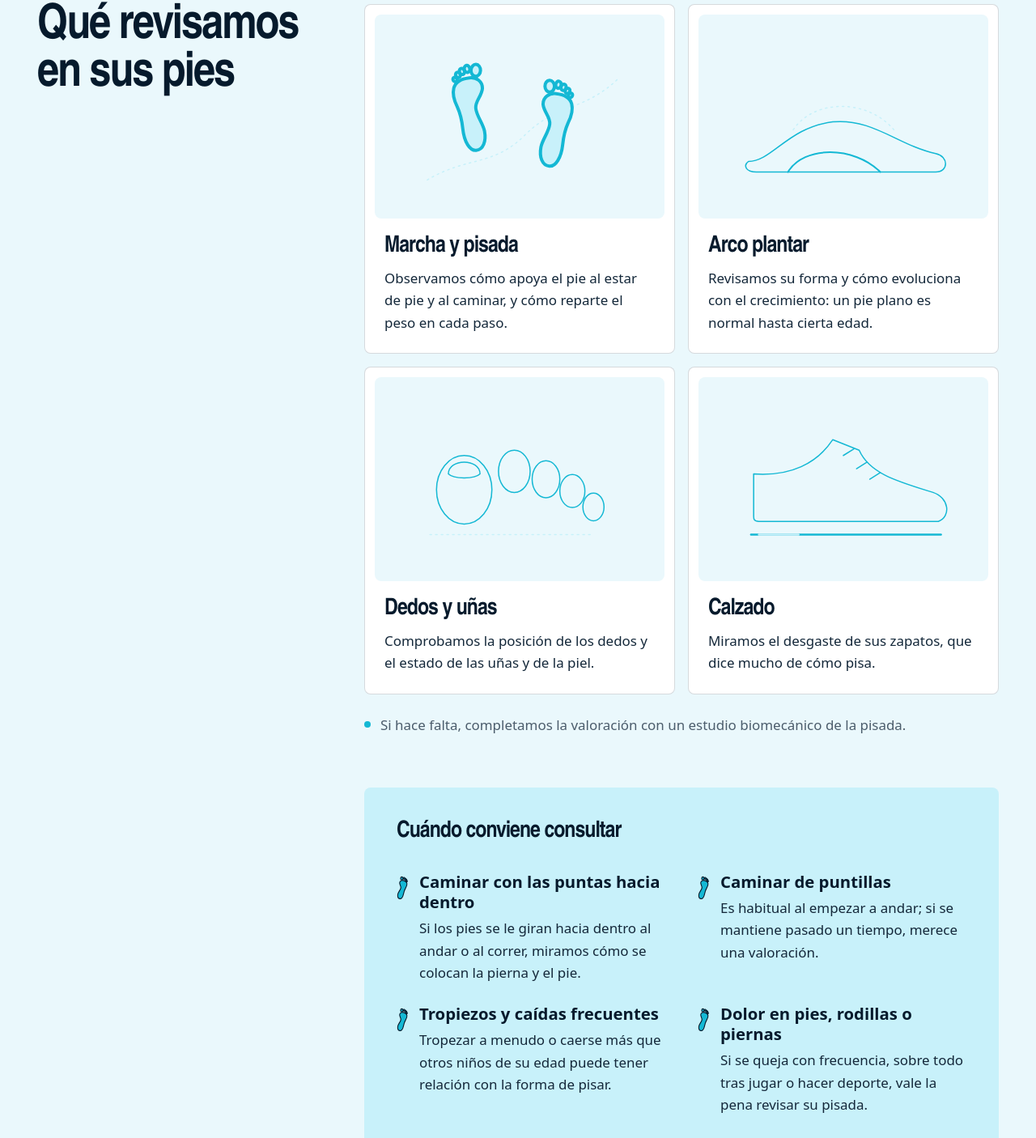
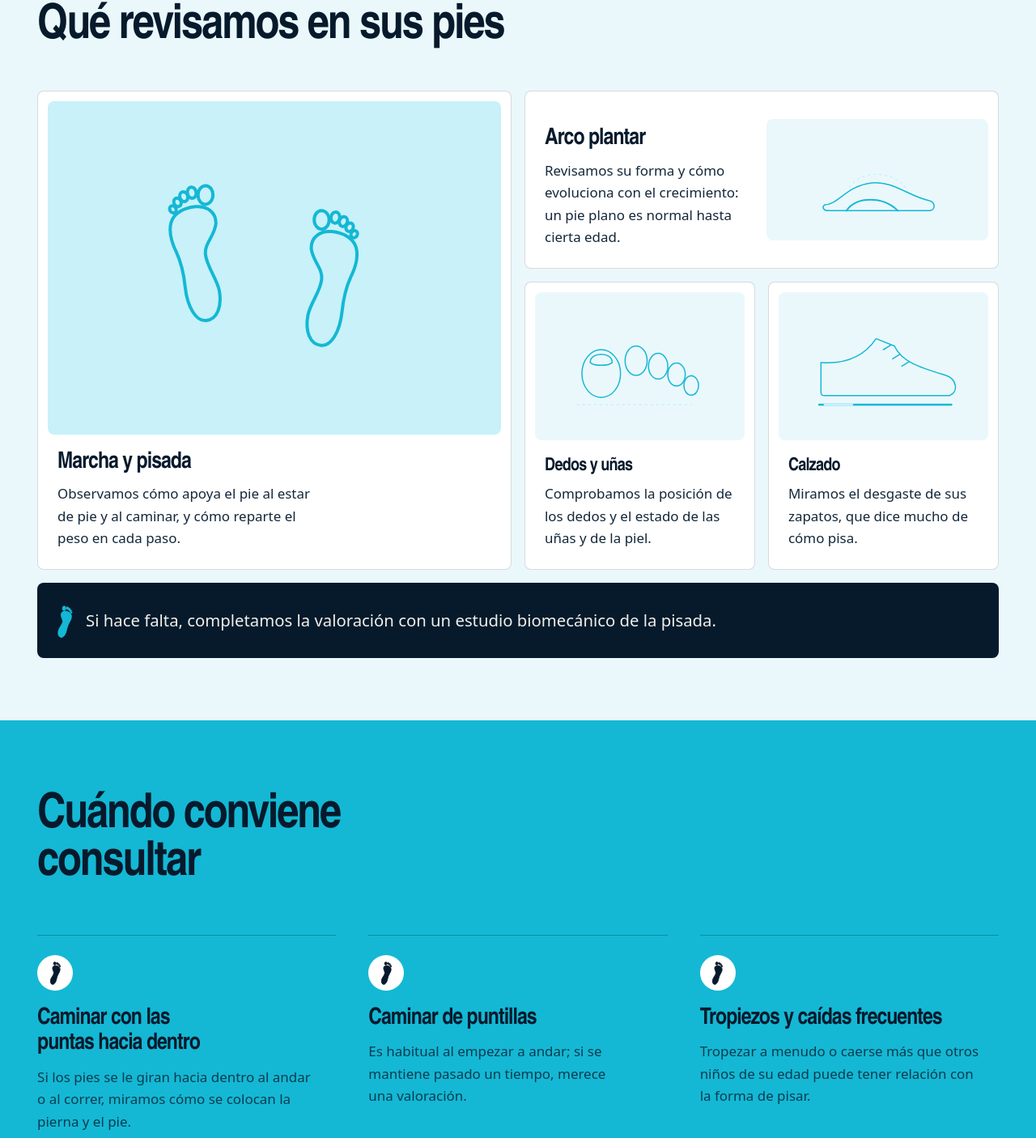
Before and after one commit to NataliaaJN/valdepodo, a Nuxt app: page /servicios/podologia-infantil in a window 1280 px wide. Shown: the part 1316-2722 px from the top of the page at 81% size. Built offline with nearby package versions, Linux system fonts and the light colour scheme.

Commit message:
Servicios: podología infantil con «Qué revisamos» en bento y «Cuándo conviene consultar» como banda cyan propia; ServiceSection admite disposición apilada
Co-Authored-By: Claude Sonnet 5.5 <noreply@anthropic.com>

```diff
--- a/app/components/services/ServiceSection.vue
+++ b/app/components/services/ServiceSection.vue
@@ -14,8 +14,10 @@ withDefaults(
     title: string
     intro?: Maybe<string>
     tone?: 'bone' | 'bone-2'
+    /** `stacked`: título arriba y contenido a todo el ancho también en escritorio (p. ej. una composición bento). */
+    layout?: 'split' | 'stacked'
   }>(),
-  { intro: undefined, tone: 'bone' },
+  { intro: undefined, tone: 'bone', layout: 'split' },
 )
 defineSlots<{ default?: () => unknown; rail?: () => unknown }>()
 </script>
@@ -23,7 +25,10 @@ defineSlots<{ default?: () => unknown; rail?: () => unknown }>()
 <template>
   <section
     class="svc-section section-clip"
-    :class="tone === 'bone' ? 'chapter-bone' : 'chapter-bone-2'"
+    :class="[
+      tone === 'bone' ? 'chapter-bone' : 'chapter-bone-2',
+      { 'svc-section--stacked': layout === 'stacked' },
+    ]"
     :aria-labelledby="id"
     data-nav-theme="bone"
   >
@@ -66,16 +71,19 @@ defineSlots<{ default?: () => unknown; rail?: () => unknown }>()
   min-width: 0;
 }
 @media (min-width: 1024px) {
-  .svc-section__grid {
+  .svc-section:not(.svc-section--stacked) .svc-section__grid {
     grid-template-columns: repeat(12, minmax(0, 1fr));
     column-gap: 1.5rem;
     align-items: start;
   }
-  .svc-section__rail {
+  .svc-section:not(.svc-section--stacked) .svc-section__rail {
     grid-column: 1 / span 4;
   }
-  .svc-section__body {
+  .svc-section:not(.svc-section--stacked) .svc-section__body {
     grid-column: 5 / span 8;
+  }
+  .svc-section--stacked .svc-section__title {
+    max-width: 24ch;
   }
 }
 </style>
--- a/app/pages/servicios/podologia-infantil.vue
+++ b/app/pages/servicios/podologia-infantil.vue
@@ -1,12 +1,15 @@
 <script setup lang="ts">
 /**
  * Podología infantil (spec 04 §4): misma estructura común que podología general (cabecera · declaración
- * introductoria · sección principal). La sección principal reúne lo esencial: cuatro cards de lo que revisamos
- * (con ilustración propia) y un panel cyan con los motivos habituales de consulta.
+ * introductoria · secciones). Dos secciones principales distintas entre sí:
+ *  - «Qué revisamos»: composición bento a todo el ancho (marcha grande, arco, dedos, calzado y una pieza de cierre).
+ *  - «Cuándo conviene consultar»: banda cyan propia con los motivos habituales en tres columnas.
  */
 import { kids } from '~/data/kids'
 
 const service = useServicePage('podologia-infantil')
+
+const [gait, arch, toes, shoe] = kids.assessments
 </script>
 
 <template>
@@ -15,51 +18,78 @@ const service = useServicePage('podologia-infantil')
 
     <ServiceOverview :service="service" title="Los pies también crecen." :intro="kids.intro" />
 
-    <ServiceSection id="kids-main-title" title="Qué revisamos en sus pies" tone="bone-2">
-      <ul class="kids-assess" role="list">
-        <li v-for="(a, i) in kids.assessments" :key="a.title" v-reveal="i" class="kids-card">
-          <div class="kids-card__art" aria-hidden="true">
-            <KidsIllustration :kind="a.illustration" />
+    <ServiceSection id="kids-main-title" title="Qué revisamos en sus pies" tone="bone-2" layout="stacked">
+      <div class="bento">
+        <article v-reveal class="tile tile--gait">
+          <div class="tile__art" aria-hidden="true"><KidsIllustration :kind="gait!.illustration" /></div>
+          <h3 class="tile__name">{{ gait!.title }}</h3>
+          <p class="tile__text">{{ gait!.text }}</p>
+        </article>
+
+        <article v-reveal="1" class="tile tile--arch">
+          <div class="tile__copy">
+            <h3 class="tile__name">{{ arch!.title }}</h3>
+            <p class="tile__text">{{ arch!.text }}</p>
           </div>
-          <h3 class="kids-card__name">{{ a.title }}</h3>
-          <p class="kids-card__text">{{ a.text }}</p>
-        </li>
-      </ul>
-      <p v-reveal class="kids-note">
-        <span class="kids-note__dot" aria-hidden="true" />
-        {{ kids.assessmentNote }}
-      </p>
+          <div class="tile__art tile__art--side" aria-hidden="true">
+            <KidsIllustration :kind="arch!.illustration" />
+          </div>
+        </article>
 
-      <div v-reveal class="kids-consult">
-        <h3 class="kids-consult__title">{{ kids.consultTitle }}</h3>
-        <ul class="kids-consult__list" role="list">
-          <li v-for="c in kids.consult" :key="c.title" class="kids-consult__item">
-            <svg class="kids-consult__foot" viewBox="0 0 112 256" aria-hidden="true">
-              <g style="--fp-fill: var(--color-primary); --fp-stroke: var(--color-primary-strong)">
-                <Footprint side="right" variant="both" :stroke-width="9" />
-              </g>
-            </svg>
-            <div>
-              <h4 class="kids-consult__name">{{ c.title }}</h4>
-              <p class="kids-consult__text">{{ c.text }}</p>
-            </div>
+        <article v-reveal="2" class="tile tile--toes">
+          <div class="tile__art" aria-hidden="true"><KidsIllustration :kind="toes!.illustration" /></div>
+          <h3 class="tile__name">{{ toes!.title }}</h3>
+          <p class="tile__text">{{ toes!.text }}</p>
+        </article>
+
+        <article v-reveal="3" class="tile tile--shoe">
+          <div class="tile__art" aria-hidden="true"><KidsIllustration :kind="shoe!.illustration" /></div>
+          <h3 class="tile__name">{{ shoe!.title }}</h3>
+          <p class="tile__text">{{ shoe!.text }}</p>
+        </article>
+
+        <p v-reveal="4" class="tile tile--note">
+          <svg class="tile__foot" viewBox="0 0 112 256" aria-hidden="true">
+            <g style="--fp-fill: var(--color-primary); --fp-stroke: var(--color-primary)">
+              <Footprint side="right" variant="both" :stroke-width="5" />
+            </g>
+          </svg>
+          {{ kids.assessmentNote }}
+        </p>
+      </div>
+    </ServiceSection>
+
+    <section class="consult chapter-blue section-clip" aria-labelledby="kids-consult-title" data-nav-theme="bone">
+      <div class="container-wide">
+        <h2 id="kids-consult-title" v-reveal class="consult__title">{{ kids.consultTitle }}</h2>
+        <ul class="consult__list" role="list">
+          <li v-for="(c, i) in kids.consult" :key="c.title" v-reveal="i % 3" class="consult__item">
+            <span class="consult__mark" aria-hidden="true">
+              <svg viewBox="0 0 112 256" class="consult__foot">
+                <g style="--fp-fill: var(--color-ink); --fp-stroke: var(--color-ink)">
+                  <Footprint side="right" variant="both" :stroke-width="6" />
+                </g>
+              </svg>
+            </span>
+            <h3 class="consult__name">{{ c.title }}</h3>
+            <p class="consult__text">{{ c.text }}</p>
           </li>
         </ul>
       </div>
-    </ServiceSection>
+    </section>
 
     <RelatedServices :current="service.slug" />
   </div>
 </template>
 
 <style scoped>
-/* ---------- Cards de lo que revisamos ---------- */
-.kids-assess {
+/* ---------- Bento: qué revisamos ---------- */
+.bento {
   display: grid;
   grid-template-columns: minmax(0, 1fr);
   gap: 1rem;
 }
-.kids-card {
+.tile {
   display: flex;
   flex-direction: column;
   padding: 0.75rem 0.75rem 1.5rem;
@@ -68,93 +98,181 @@ const service = useServicePage('podologia-infantil')
   border: 1px solid var(--color-border);
   transition: translate var(--dur-base) var(--ease-out-soft);
 }
-.kids-card__art {
-  aspect-ratio: 200 / 120;
+.tile__art {
+  flex: 1 1 auto;
+  min-height: 9rem;
   border-radius: var(--radius-m);
   background: var(--color-cyan-mist);
   padding: 0.75rem 1rem;
 }
-.kids-card__name {
+.tile__name {
   margin: 1.25rem 0.75rem 0;
   font-size: var(--text-heading-s);
   line-height: 1.12;
   color: var(--color-ink);
 }
-.kids-card__text {
+.tile__text {
   margin: 0.5rem 0.75rem 0;
   max-width: 34ch;
   color: var(--color-text);
 }
-.kids-note {
-  display: flex;
+/* Marcha: la pieza grande, con la ilustración a todo el alto */
+.tile--gait .tile__art {
+  min-height: 16rem;
+  background: var(--color-cyan-light);
+  padding: 1.5rem;
+}
+.tile--gait .tile__name {
+  font-size: var(--text-display-s, var(--text-heading-s));
+}
+/* Arco: pieza horizontal, texto a un lado e ilustración al otro */
+.tile--arch {
+  flex-direction: column-reverse;
+}
+.tile--arch .tile__copy {
+  padding: 0.75rem 0.75rem 0;
+}
+.tile--arch .tile__name,
+.tile--arch .tile__text {
+  margin-inline: 0;
+}
+.tile__art--side {
+  flex: none;
+  min-height: 0;
+  aspect-ratio: 200 / 110;
+}
+/* Pieza de cierre: tinta, a todo el ancho */
+.tile--note {
+  flex-direction: row;
   align-items: center;
-  gap: 0.75rem;
-  margin-top: 1.5rem;
-  color: var(--color-text-secondary);
+  gap: 1rem;
+  padding: 1.5rem;
+  border: 0;
+  background: var(--color-ink);
+  color: var(--color-bone);
+  font-size: var(--text-body-l);
+  line-height: var(--text-body-l--line-height);
 }
-.kids-note__dot {
+.tile__foot {
   flex: none;
-  width: 0.5rem;
-  height: 0.5rem;
-  border-radius: 50%;
-  background: var(--color-primary);
+  width: 1.25rem;
+  rotate: 12deg;
 }
 
-/* ---------- Panel de motivos de consulta ---------- */
-.kids-consult {
-  margin-top: clamp(2.5rem, 5vw, 4rem);
-  padding: clamp(1.5rem, 4vw, 2.5rem);
-  border-radius: var(--radius-l);
-  background: var(--color-cyan-light);
+@media (min-width: 640px) {
+  .bento {
+    grid-template-columns: repeat(2, minmax(0, 1fr));
+  }
+  .tile--gait,
+  .tile--arch,
+  .tile--note {
+    grid-column: 1 / -1;
+  }
+  .tile--arch {
+    flex-direction: row;
+    align-items: center;
+    padding: 1.5rem 0.75rem 1.5rem 1.5rem;
+  }
+  .tile--arch .tile__copy {
+    flex: 1 1 50%;
+    padding: 0;
+  }
+  .tile__art--side {
+    flex: 1 1 50%;
+  }
 }
-.kids-consult__title {
+@media (min-width: 1024px) {
+  .bento {
+    grid-template-columns: repeat(4, minmax(0, 1fr));
+    grid-template-rows: auto auto auto;
+  }
+  .tile--gait {
+    grid-column: 1 / span 2;
+    grid-row: 1 / span 2;
+  }
+  .tile--arch {
+    grid-column: 3 / span 2;
+    grid-row: 1;
+  }
+  .tile--toes {
+    grid-column: 3;
+    grid-row: 2;
+  }
+  .tile--shoe {
+    grid-column: 4;
+    grid-row: 2;
+  }
+  .tile--note {
+    grid-column: 1 / -1;
+    grid-row: 3;
+  }
+  .tile--toes .tile__name,
+  .tile--shoe .tile__name {
+    font-size: 1.375rem;
+  }
+}
+
+/* ---------- Banda de motivos de consulta ---------- */
+.consult {
+  padding-block: clamp(3.5rem, 7vw, 6rem);
+}
+.consult__title {
+  max-width: 18ch;
+  font-size: var(--text-display-m);
+  line-height: var(--text-display-m--line-height);
+}
+.consult__list {
+  display: grid;
+  grid-template-columns: minmax(0, 1fr);
+  gap: 0 2rem;
+  margin-top: clamp(2rem, 5vw, 3.5rem);
+}
+.consult__item {
+  padding: 1.5rem 0 1.75rem;
+  border-top: 1px solid var(--color-border);
+}
+.consult__mark {
+  display: grid;
+  place-items: center;
+  width: 2.75rem;
+  height: 2.75rem;
+  border-radius: 50%;
+  background: var(--color-white);
+}
+.consult__foot {
+  width: 0.9rem;
+  rotate: 12deg;
+}
+.consult__name {
+  margin-top: 1.25rem;
   font-size: var(--text-heading-s);
   line-height: 1.12;
   color: var(--color-ink);
 }
-.kids-consult__list {
-  display: grid;
-  grid-template-columns: minmax(0, 1fr);
-  gap: 1.5rem 2.5rem;
-  margin-top: clamp(1.5rem, 3vw, 2rem);
+.consult__text {
+  margin-top: 0.625rem;
+  max-width: 36ch;
+  color: var(--color-text-secondary);
 }
-.kids-consult__item {
-  display: flex;
-  align-items: flex-start;
-  gap: 0.875rem;
-}
-.kids-consult__foot {
-  flex: none;
-  width: 0.875rem;
-  margin-top: 0.2rem;
-  rotate: 12deg;
-}
-.kids-consult__name {
-  font-size: var(--text-body-l);
-  font-weight: 600;
-  line-height: 1.25;
-  color: var(--color-ink);
-}
-.kids-consult__text {
-  margin-top: 0.375rem;
-  color: var(--color-text);
-}
-
 @media (min-width: 640px) {
-  .kids-assess {
-    grid-template-columns: repeat(2, minmax(0, 1fr));
-  }
-  .kids-consult__list {
+  .consult__list {
     grid-template-columns: repeat(2, minmax(0, 1fr));
   }
 }
+@media (min-width: 1024px) {
+  .consult__list {
+    grid-template-columns: repeat(3, minmax(0, 1fr));
+    gap: 0 2.5rem;
+  }
+}
+
 @media (hover: hover) and (pointer: fine) {
-  .kids-card:hover {
+  .tile:not(.tile--note):hover {
     translate: 0 -2px;
   }
 }
 @media (prefers-reduced-motion: reduce) {
-  .kids-card {
+  .tile {
     transition: none;
   }
 }
```
